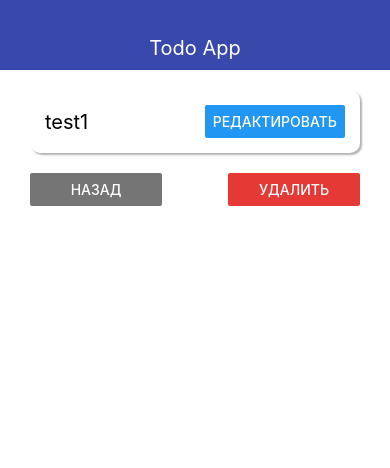
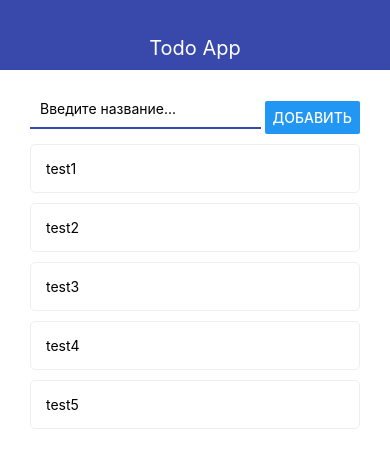
Before and after one commit to Ekzaton/react-native-demo, a React Native app: screen / in a window 390 px wide. Shown: the top 468 px of the page. Built offline with nearby package versions, Linux system fonts and the light colour scheme.

Commit message:
13. Added no items image

```diff
--- a/App.tsx
+++ b/App.tsx
@@ -14,7 +14,7 @@ export default function App() {
     { id: '4', title: 'test4' },
     { id: '5', title: 'test5' }
   ]);
-  const [todoID, setTodoID] = useState<string | null>('1');
+  const [todoID, setTodoID] = useState<string | null>(null);
 
   const addTodoHandler = (title: string) => {
     setTodos((prev) => [...prev, {
--- a/src/pages/MainPage/MainPage.tsx
+++ b/src/pages/MainPage/MainPage.tsx
@@ -1,4 +1,4 @@
-import { FlatList, StyleSheet, View } from 'react-native';
+import {FlatList, Image, StyleSheet, View} from 'react-native';
 
 import AddTodo from '../../components/AddTodo/AddTodo';
 import Todo from '../../components/Todo/Todo';
@@ -8,16 +8,36 @@ import { MainPageProps } from './MainPage.props';
 export default function MainPage(props: MainPageProps) {
   const { addTodo, openTodo, removeTodo, todos } = props;
 
+  let content = <FlatList
+      keyExtractor={(item) => item.id}
+      data={todos}
+      renderItem={({ item }) => <Todo todo={item} onOpen={openTodo} onRemove={removeTodo} />}
+  />
+
+  if (!todos.length) {
+    content = <View style={styles.imageWarp}>
+      <Image style={styles.image} source={require('../../assets/no-items.png')} />
+    </View>
+  }
+
   return (
       <View>
         <AddTodo onSubmit={addTodo} />
-        <FlatList
-            keyExtractor={(item) => item.id}
-            data={todos}
-            renderItem={({ item }) => <Todo todo={item} onOpen={openTodo} onRemove={removeTodo} />}
-        />
+        {content}
       </View>
   );
 }
 
-const styles = StyleSheet.create({});
+const styles = StyleSheet.create({
+  imageWarp: {
+    justifyContent: 'center',
+    alignItems: 'center',
+    padding: 10,
+    height: 300,
+  },
+  image: {
+    width: '100%',
+    height: '100%',
+    resizeMode: 'contain'
+  }
+});
```
Also changed, not shown: src/assets/no-items.png (added).
